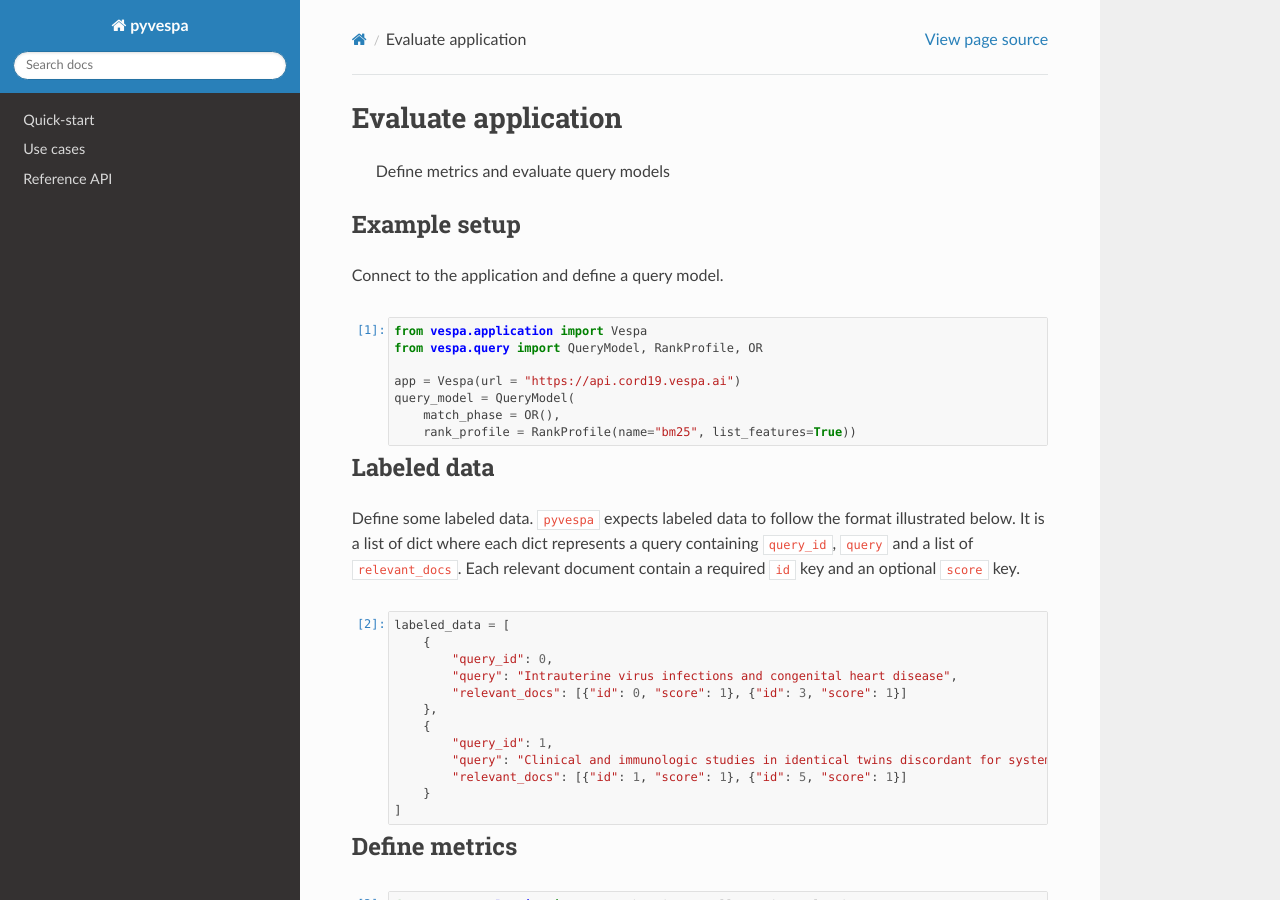
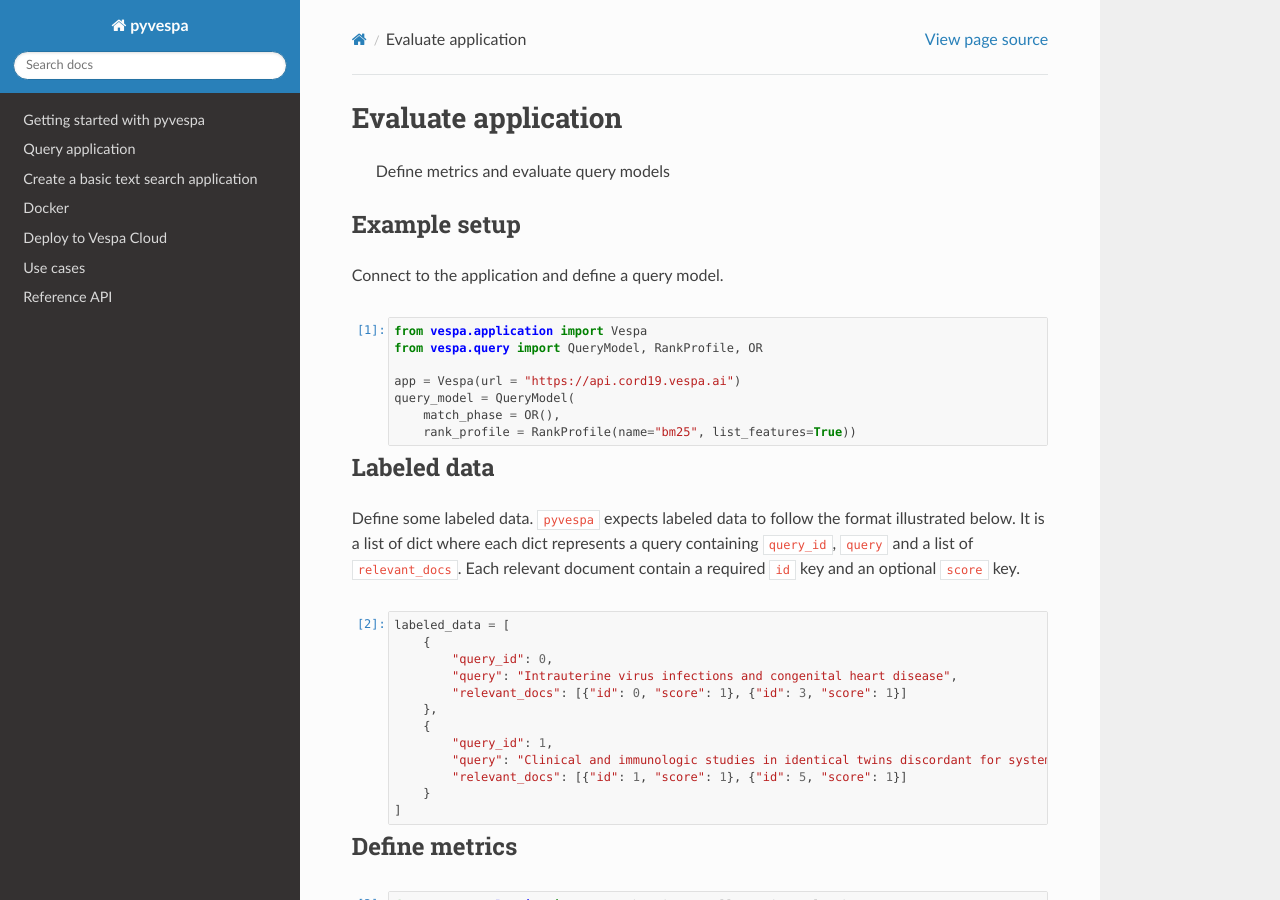
Before and after one commit to vespa-engine/pyvespa, a Sphinx documentation site: the page built from docs/sphinx/source/evaluation.ipynb, in a window 1280 px wide and 900 px high. Built offline with Sphinx 7.4.7 and the Read the Docs theme 2.0.0, drawn with Linux system fonts in a browser that asks for light colours; pages that are not in the unit, such as notebooks, are missing from menus.

Commit message:
Put quickstart links in sidebar instead

```diff
--- a/docs/sphinx/source/index.rst
+++ b/docs/sphinx/source/index.rst
@@ -9,7 +9,11 @@ Vespa python API
 .. toctree::
    :hidden:
 
-   quickstart
+   getting-started-pyvespa
+   query
+   create-text-app
+   howto/deploy_app_package/deploy-docker
+   deploy-vespa-cloud
    usecases
    reference-api
 
--- a/docs/sphinx/source/quickstart.rst
+++ /dev/null
@@ -1,12 +0,0 @@
-Quick-start
-===========
-
-The best way to get started is by following the tutorials below.
-
-.. toctree::
-
-   getting-started-pyvespa
-   query
-   create-text-app
-   howto/deploy_app_package/deploy-docker
-   deploy-vespa-cloud
```
